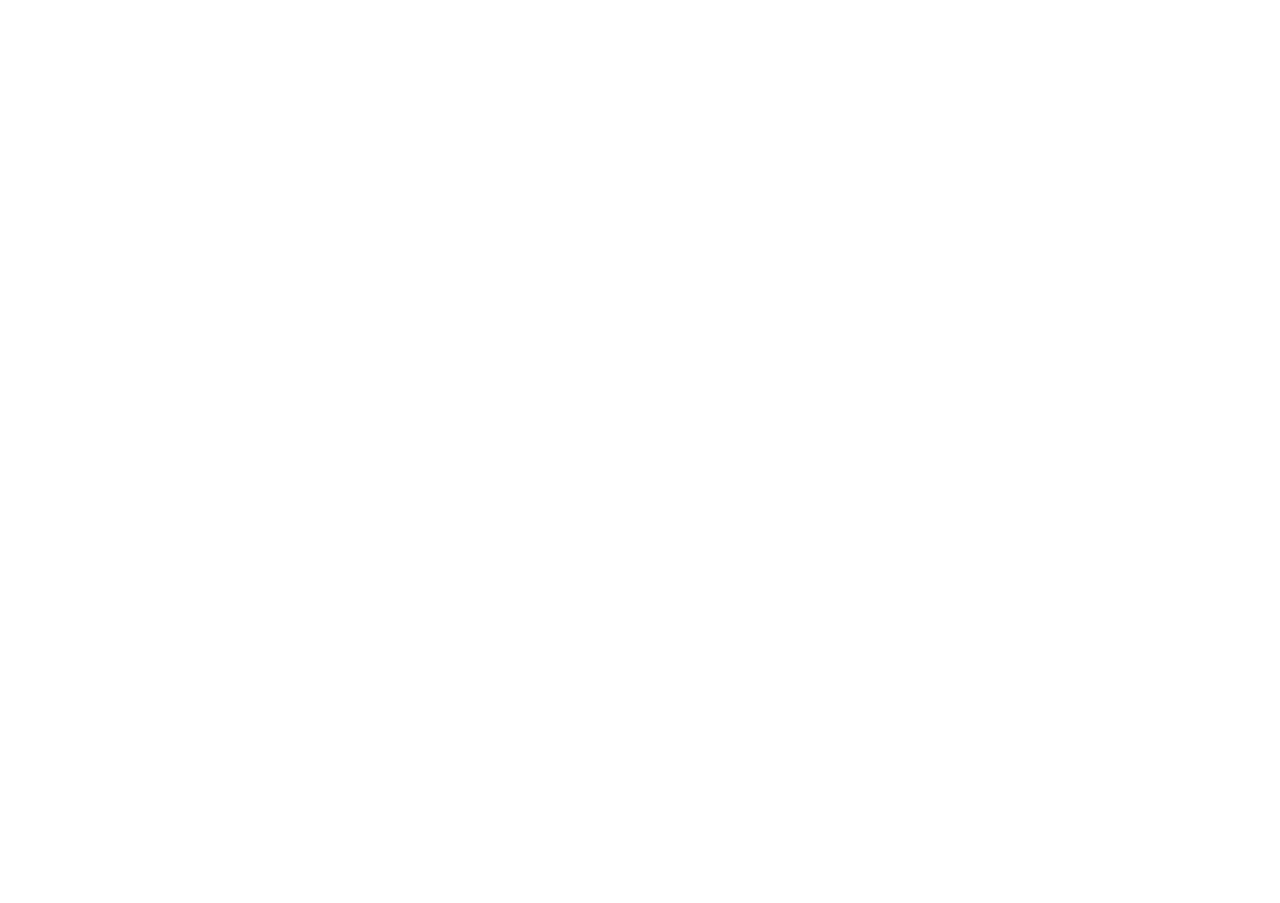
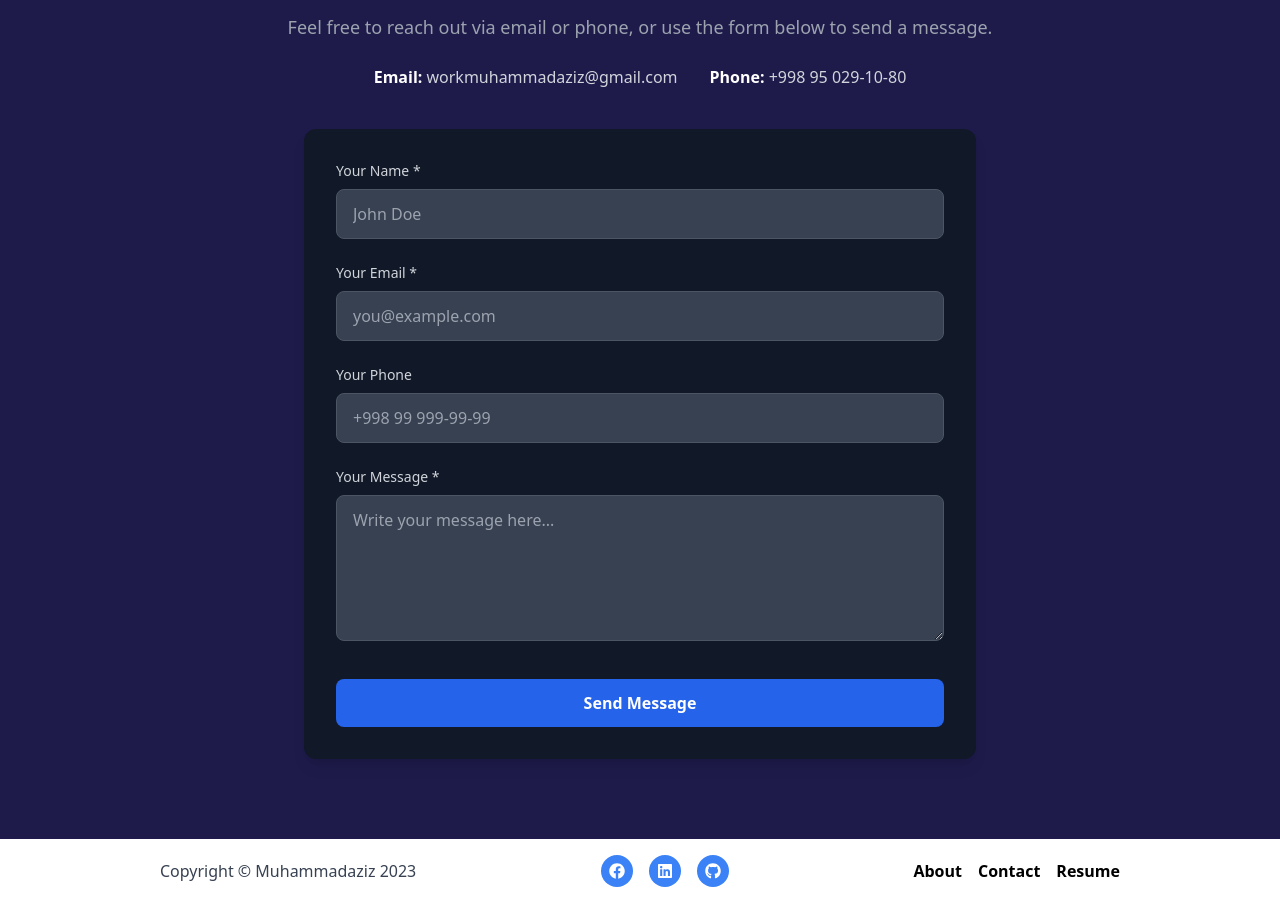
Before and after one commit to smuhammadaziz/portfolio, a React (Vite) app: page / in a window 1280 px wide. Shown: the part 1247-2150 px from the top of the page. Before the commit the page ends 1156 px from the top, so only its background shows below. Built offline with nearby package versions, Linux system fonts and the light colour scheme.

Commit message:
add: adding some changes

```diff
--- /dev/null
+++ b/src/components/contact/contact.jsx
@@ -0,0 +1,84 @@
+import React from 'react';
+
+function ContactSection() {
+  return (
+    <div className="bg-indigo-950 py-20 text-white font-inter">
+      <div className="container mx-auto px-6 md:px-20 lg:px-40 flex flex-col items-center text-center">
+        {/* Heading Section */}
+        <h2 className="text-4xl font-bold mb-2">Get in Touch</h2>
+        <p className="text-lg mb-6 text-gray-400">
+          Feel free to reach out via email or phone, or use the form below to send a message.
+        </p>
+
+        {/* Contact Info */}
+        <div className="flex flex-col md:flex-row items-center gap-8 mb-10 text-gray-300">
+          <p><span className="font-semibold text-white">Email:</span> workmuhammadaziz@gmail.com</p>
+          <p><span className="font-semibold text-white">Phone:</span> +998 95 029-10-80</p>
+        </div>
+
+        {/* Form */}
+        <form className="w-full max-w-2xl bg-gray-900 p-8 rounded-xl shadow-lg">
+          <div className="mb-6">
+            <label className="block text-gray-300 text-left text-sm font-medium mb-2" htmlFor="name">
+              Your Name *
+            </label>
+            <input
+              className="w-full px-4 py-3 border border-gray-600 rounded-lg bg-gray-700 text-gray-200 focus:outline-none focus:ring-2 focus:ring-blue-500"
+              type="text"
+              id="name"
+              placeholder="John Doe"
+              required
+            />
+          </div>
+
+          <div className="mb-6">
+            <label className="block text-gray-300 text-left text-sm font-medium mb-2" htmlFor="email">
+              Your Email *
+            </label>
+            <input
+              className="w-full px-4 py-3 border border-gray-600 rounded-lg bg-gray-700 text-gray-200 focus:outline-none focus:ring-2 focus:ring-blue-500"
+              type="email"
+              id="email"
+              placeholder="you@example.com"
+              required
+            />
+          </div>
+
+          <div className="mb-6">
+            <label className="block text-gray-300 text-left text-sm font-medium mb-2" htmlFor="phone">
+              Your Phone
+            </label>
+            <input
+              className="w-full px-4 py-3 border border-gray-600 rounded-lg bg-gray-700 text-gray-200 focus:outline-none focus:ring-2 focus:ring-blue-500"
+              type="tel"
+              id="phone"
+              placeholder="+998 99 999-99-99"
+            />
+          </div>
+
+          <div className="mb-8">
+            <label className="block text-gray-300 text-left text-sm font-medium mb-2" htmlFor="message">
+              Your Message *
+            </label>
+            <textarea
+              className="w-full px-4 py-3 border border-gray-600 rounded-lg bg-gray-700 text-gray-200 focus:outline-none focus:ring-2 focus:ring-blue-500"
+              id="message"
+              placeholder="Write your message here..."
+              rows="5"
+              required
+            ></textarea>
+          </div>
+
+          <button
+            type="submit"
+            className="w-full py-3 bg-blue-600 text-white font-semibold rounded-lg hover:bg-blue-700 transition-colors focus:outline-none focus:ring-2 focus:ring-blue-500"
+          >
+            Send Message
+          </button>
+        </form>
+      </div>
+    </div>
+  );
+}
+
+export default ContactSection;
--- a/src/components/footer/footer.jsx
+++ b/src/components/footer/footer.jsx
@@ -1,9 +1,37 @@
-import React from 'react'
+import React from 'react';
+import { FaFacebook, FaLinkedin, FaGithub } from 'react-icons/fa';
 
 function Footer() {
   return (
-    <div>Footer</div>
-  )
+    <div className="bg-white py-4">
+      <div className="container mx-auto px-40 flex flex-col md:flex-row items-center justify-between text-center md:text-left">
+        {/* Copyright */}
+        <p className="text-gray-700 mb-4 md:mb-0">
+          Copyright © Muhammadaziz 2023
+        </p>
+
+        {/* Social Icons */}
+        <div className="flex justify-center gap-4 mb-4 md:mb-0">
+          <a href="#" className="bg-blue-500 text-white p-2 rounded-full hover:bg-blue-600">
+            <FaFacebook />
+          </a>
+          <a href="#" className="bg-blue-500 text-white p-2 rounded-full hover:bg-blue-600">
+            <FaLinkedin />
+          </a>
+          <a href="#" className="bg-blue-500 text-white p-2 rounded-full hover:bg-blue-600">
+            <FaGithub />
+          </a>
+        </div>
+
+        {/* Footer Links */}
+        <div className="flex gap-4 text-black font-semibold">
+          <a href="#" className="hover:underline">About</a>
+          <a href="#" className="hover:underline">Contact</a>
+          <a href="#" className="hover:underline">Resume</a>
+        </div>
+      </div>
+    </div>
+  );
 }
 
-export default Footer
+export default Footer;
--- a/src/pages/home/home.jsx
+++ b/src/pages/home/home.jsx
@@ -4,6 +4,7 @@ import Header from '../../components/header/header'
 import Footer from '../../components/footer/footer'
 import Intro from '../../components/intro/intro'
 import AboutMeSectiono from '../../components/about/about'
+import ContactSection from '../../components/contact/contact'
 
 function HomePage() {
   return (
@@ -15,6 +16,7 @@ function HomePage() {
         <section>
             <Intro/>
             <AboutMeSectiono/>
+            <ContactSection/>
         </section>
         <footer>
             <Footer/>
```
